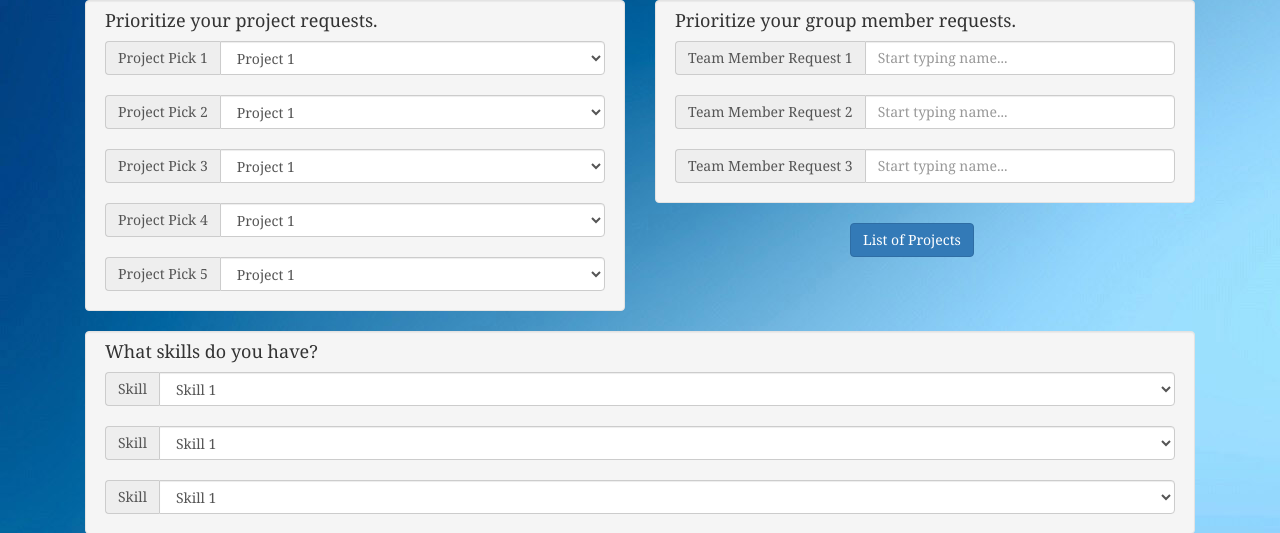
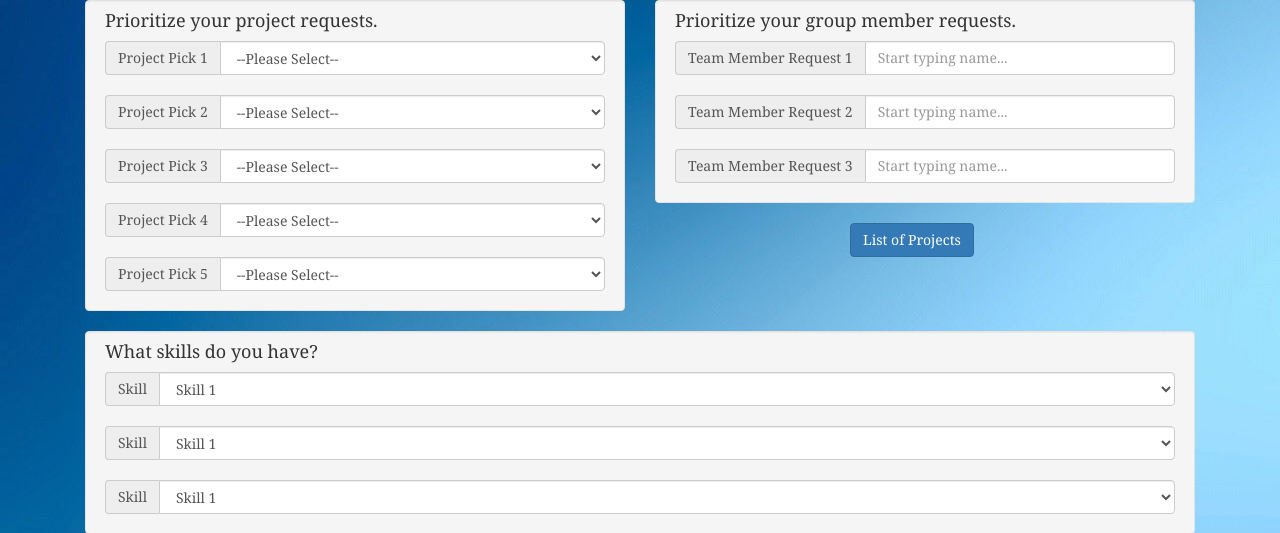
Before and after one commit to TeamAssignmentApp/Team-Assignment-Application, a PHP site: page /userpage.php in a window 1280 px wide. Shown: the part 74-607 px from the top of the page. Run offline with PHP 8.4, Linux system fonts and the light colour scheme; the visitor is signed in with stand-in values (Sample User, id 1); some libraries are stand-ins or nearby versions.

Commit message:
added placeholder options to project dropdowns

```diff
--- a/UI Mockups/userpage.php
+++ b/UI Mockups/userpage.php
@@ -27,16 +27,14 @@
 				<div class="input-group">
 					<span class="input-group-addon">Project Pick 1</span>
 					<select class="form-control projectSelect">
-						<option>Project 1</option>
-						<option>Project 2</option>
+						<option value="">--Please Select--</option>
 					</select>
 				</div>
 				<br/>
 				<div class="input-group">
 					<span class="input-group-addon">Project Pick 2</span>
 					<select class="form-control projectSelect">
-						<option>Project 1</option>
-						<option>Project 2</option>
+						<option value="">--Please Select--</option>
 					</select>
 				</div>
 				<br/>
@@ -44,24 +42,21 @@
 				<div class="input-group">
 					<span class="input-group-addon">Project Pick 3</span>
 					<select class="form-control projectSelect">
-						<option>Project 1</option>
-						<option>Project 2</option>
+						<option value="">--Please Select--</option>
 					</select>
 				</div>
 				<br/>
 				<div class="input-group">
 					<span class="input-group-addon">Project Pick 4</span>
 					<select class="form-control projectSelect">
-						<option>Project 1</option>
-						<option>Project 2</option>
+						<option value="">--Please Select--</option>
 					</select>
 				</div>
 				<br/>
 				<div class="input-group">
 					<span class="input-group-addon">Project Pick 5</span>
 					<select class="form-control projectSelect">
-						<option>Project 1</option>
-						<option>Project 2</option>
+						<option value="">--Please Select--</option>
 					</select>
 				</div>
 				</div>
```
